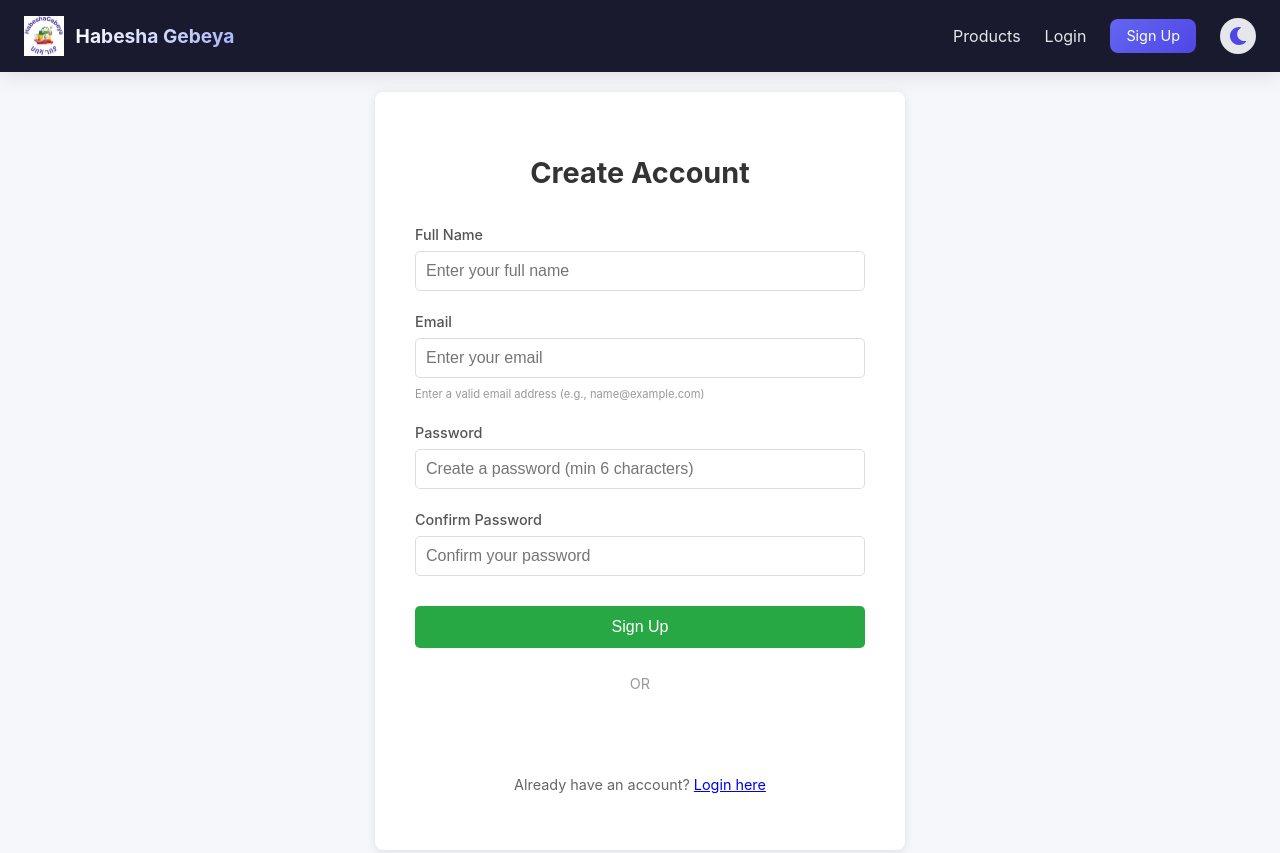
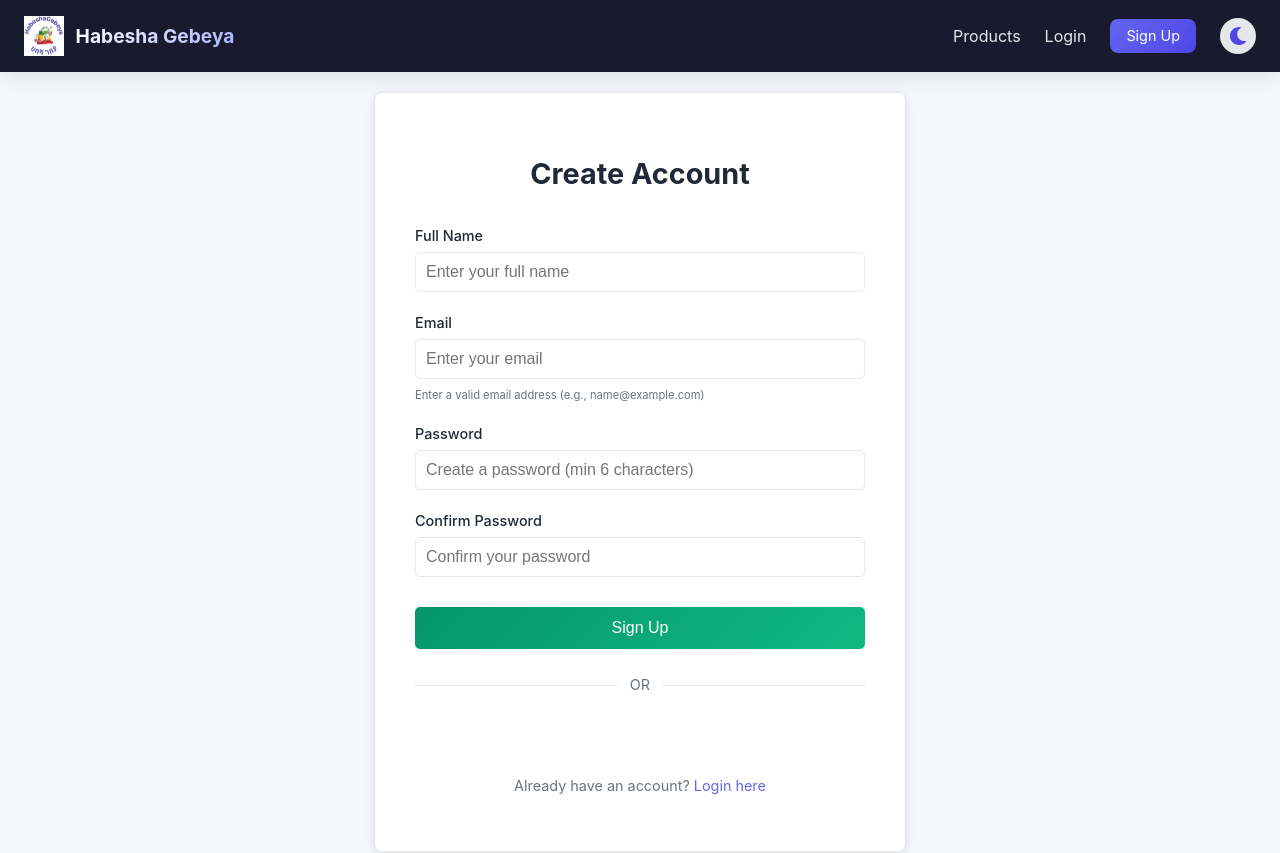
Before and after one commit to mesfinhaileslassie/Ecommerce, a React (Create React App) app in the folder frontend/: page /register in a window 1280 px wide. Shown: the top 853 px of the page. Built offline with nearby package versions, Linux system fonts and the light colour scheme; no server answers.

Commit message:
Dark mode for Sign-Up is applied

```diff
--- a/frontend/src/pages/Login/LoginPage.js
+++ b/frontend/src/pages/Login/LoginPage.js
@@ -89,6 +89,9 @@ const LoginPageContent = () => {
         toast.error('Google login was unsuccessful. Please try again.');
     };
 
+    const googleClientId = process.env.REACT_APP_GOOGLE_CLIENT_ID;
+    const isGoogleConfigured = googleClientId && googleClientId !== 'your_google_client_id_here';
+
     return (
         <div className="login-container">
             <div className="login-form-container">
@@ -146,6 +149,7 @@ const LoginPageContent = () => {
                     <span>OR</span>
                 </div>
 
+                {isGoogleConfigured ? (
                     <div className="login-google-button-wrapper">
                         <GoogleLogin
                             onSuccess={handleGoogleSuccess}
@@ -159,6 +163,11 @@ const LoginPageContent = () => {
                             logo_alignment="center"
                         />
                     </div>
+                ) : (
+                    <div className="login-google-unavailable">
+                        <p>Google Sign In is not configured. Please contact support.</p>
+                    </div>
+                )}
 
                 <p className="login-register-link">
                     Don't have an account? <Link to="/register">Register here</Link>
@@ -171,8 +180,9 @@ const LoginPageContent = () => {
 const LoginPage = () => {
     const googleClientId = process.env.REACT_APP_GOOGLE_CLIENT_ID;
 
-    if (!googleClientId) {
-        console.error("REACT_APP_GOOGLE_CLIENT_ID is not set");
+    // If Google Client ID is not configured, show login without Google
+    if (!googleClientId || googleClientId === 'your_google_client_id_here') {
+        console.warn("REACT_APP_GOOGLE_CLIENT_ID is not set. Google login will not be available.");
         return <LoginPageContent />;
     }
 
@@ -284,10 +294,6 @@ styleSheet.textContent = `
         color: #ffffff;
     }
 
-    body.dark-mode .login-input:focus {
-        border-color: #6366f1;
-    }
-
     .login-input-error {
         border-color: #dc3545;
         background-color: #fff8f8;
@@ -371,6 +377,21 @@ styleSheet.textContent = `
         width: 100%;
     }
 
+    .login-google-unavailable {
+        text-align: center;
+        padding: 12px;
+        background-color: #fef3c7;
+        color: #92400e;
+        border-radius: 5px;
+        font-size: 0.8rem;
+        margin-top: 10px;
+    }
+
+    body.dark-mode .login-google-unavailable {
+        background-color: #7f5f00;
+        color: #ffd966;
+    }
+
     /* Style Google button for dark mode */
     body.dark-mode .login-google-button-wrapper div[role="button"] {
         background-color: #1a1a1a !important;
--- a/frontend/src/pages/Register/RegisterPage.js
+++ b/frontend/src/pages/Register/RegisterPage.js
@@ -113,13 +113,17 @@ const RegisterPageContent = () => {
         toast.error('Google registration was unsuccessful. Please try again.');
     };
 
+    const googleClientId = process.env.REACT_APP_GOOGLE_CLIENT_ID;
+    const isGoogleConfigured = googleClientId && googleClientId !== 'your_google_client_id_here';
+
     return (
-        <div style={styles.container}>
-            <div style={styles.formContainer}>
-                <h1 style={styles.title}>Create Account</h1>
-                <form onSubmit={handleSubmit} style={styles.form}>
-                    <div style={styles.inputGroup}>
-                        <label style={styles.label}>Full Name</label>
+        <div className="register-container">
+            <div className="register-form-container">
+                <h1 className="register-title">Create Account</h1>
+
+                <form onSubmit={handleSubmit} className="register-form">
+                    <div className="register-input-group">
+                        <label className="register-label">Full Name</label>
                         <input
                             type="text"
                             value={name}
@@ -127,17 +131,14 @@ const RegisterPageContent = () => {
                                 setName(e.target.value);
                                 if (errors.name) setErrors({ ...errors, name: '' });
                             }}
-                            style={{
-                                ...styles.input,
-                                ...(errors.name && styles.inputError)
-                            }}
+                            className={`register-input ${errors.name ? 'register-input-error' : ''}`}
                             placeholder="Enter your full name"
                         />
-                        {errors.name && <span style={styles.errorText}>{errors.name}</span>}
+                        {errors.name && <span className="register-error-text">{errors.name}</span>}
                     </div>
 
-                    <div style={styles.inputGroup}>
-                        <label style={styles.label}>Email</label>
+                    <div className="register-input-group">
+                        <label className="register-label">Email</label>
                         <input
                             type="email"
                             value={email}
@@ -145,18 +146,15 @@ const RegisterPageContent = () => {
                                 setEmail(e.target.value);
                                 if (errors.email) setErrors({ ...errors, email: '' });
                             }}
-                            style={{
-                                ...styles.input,
-                                ...(errors.email && styles.inputError)
-                            }}
+                            className={`register-input ${errors.email ? 'register-input-error' : ''}`}
                             placeholder="Enter your email"
                         />
-                        {errors.email && <span style={styles.errorText}>{errors.email}</span>}
-                        <small style={styles.hintText}>Enter a valid email address (e.g., name@example.com)</small>
+                        {errors.email && <span className="register-error-text">{errors.email}</span>}
+                        <small className="register-hint-text">Enter a valid email address (e.g., name@example.com)</small>
                     </div>
 
-                    <div style={styles.inputGroup}>
-                        <label style={styles.label}>Password</label>
+                    <div className="register-input-group">
+                        <label className="register-label">Password</label>
                         <input
                             type="password"
                             value={password}
@@ -164,17 +162,14 @@ const RegisterPageContent = () => {
                                 setPassword(e.target.value);
                                 if (errors.password) setErrors({ ...errors, password: '' });
                             }}
-                            style={{
-                                ...styles.input,
-                                ...(errors.password && styles.inputError)
-                            }}
+                            className={`register-input ${errors.password ? 'register-input-error' : ''}`}
                             placeholder="Create a password (min 6 characters)"
                         />
-                        {errors.password && <span style={styles.errorText}>{errors.password}</span>}
+                        {errors.password && <span className="register-error-text">{errors.password}</span>}
                     </div>
 
-                    <div style={styles.inputGroup}>
-                        <label style={styles.label}>Confirm Password</label>
+                    <div className="register-input-group">
+                        <label className="register-label">Confirm Password</label>
                         <input
                             type="password"
                             value={confirmPassword}
@@ -182,29 +177,27 @@ const RegisterPageContent = () => {
                                 setConfirmPassword(e.target.value);
                                 if (errors.confirmPassword) setErrors({ ...errors, confirmPassword: '' });
                             }}
-                            style={{
-                                ...styles.input,
-                                ...(errors.confirmPassword && styles.inputError)
-                            }}
+                            className={`register-input ${errors.confirmPassword ? 'register-input-error' : ''}`}
                             placeholder="Confirm your password"
                         />
-                        {errors.confirmPassword && <span style={styles.errorText}>{errors.confirmPassword}</span>}
+                        {errors.confirmPassword && <span className="register-error-text">{errors.confirmPassword}</span>}
                     </div>
 
                     <button
                         type="submit"
-                        style={styles.button}
+                        className="register-button"
                         disabled={loading}
                     >
                         {loading ? 'Creating Account...' : 'Sign Up'}
                     </button>
                 </form>
 
-                <div style={styles.divider}>
+                <div className="register-divider">
                     <span>OR</span>
                 </div>
 
-                <div style={styles.googleButtonWrapper}>
+                {isGoogleConfigured ? (
+                    <div className="register-google-button-wrapper">
                         <GoogleLogin
                             onSuccess={handleGoogleSuccess}
                             onError={handleGoogleFailure}
@@ -217,8 +210,13 @@ const RegisterPageContent = () => {
                             logo_alignment="center"
                         />
                     </div>
+                ) : (
+                    <div className="register-google-unavailable">
+                        <p>Google Sign Up is not configured. Please contact support.</p>
+                    </div>
+                )}
 
-                <p style={styles.loginLink}>
+                <p className="register-login-link">
                     Already have an account? <Link to="/login">Login here</Link>
                 </p>
             </div>
@@ -229,8 +227,9 @@ const RegisterPageContent = () => {
 const RegisterPage = () => {
     const googleClientId = process.env.REACT_APP_GOOGLE_CLIENT_ID;
 
-    if (!googleClientId) {
-        console.error("REACT_APP_GOOGLE_CLIENT_ID is not set");
+    // If Google Client ID is not configured, show register without Google
+    if (!googleClientId || googleClientId === 'your_google_client_id_here') {
+        console.warn("REACT_APP_GOOGLE_CLIENT_ID is not set. Google registration will not be available.");
         return <RegisterPageContent />;
     }
 
@@ -241,94 +240,266 @@ const RegisterPage = () => {
     );
 };
 
-const styles = {
-    container: {
-        display: 'flex',
-        justifyContent: 'center',
-        alignItems: 'center',
-        minHeight: 'calc(100vh - 100px)',
-        padding: '20px',
-    },
-    formContainer: {
-        backgroundColor: '#fff',
-        padding: '40px',
-        borderRadius: '8px',
-        boxShadow: '0 2px 10px rgba(0,0,0,0.1)',
-        width: '100%',
-        maxWidth: '450px',
-    },
-    title: {
-        textAlign: 'center',
-        marginBottom: '30px',
-        color: '#333',
-        fontSize: '1.8rem',
-    },
-    form: {
-        display: 'flex',
-        flexDirection: 'column',
-        gap: '20px',
-    },
-    inputGroup: {
-        display: 'flex',
-        flexDirection: 'column',
-        gap: '5px',
-    },
-    label: {
-        fontWeight: '500',
-        color: '#555',
-        fontSize: '0.9rem',
-    },
-    input: {
-        padding: '10px',
-        border: '1px solid #ddd',
-        borderRadius: '5px',
-        fontSize: '16px',
-        transition: 'border-color 0.3s',
-    },
-    inputError: {
-        borderColor: '#dc3545',
-        backgroundColor: '#fff8f8',
-    },
-    errorText: {
-        color: '#dc3545',
-        fontSize: '0.75rem',
-        marginTop: '3px',
-    },
-    hintText: {
-        color: '#999',
-        fontSize: '0.7rem',
-        marginTop: '3px',
-    },
-    button: {
-        padding: '12px',
-        backgroundColor: '#28a745',
-        color: '#fff',
-        border: 'none',
-        borderRadius: '5px',
-        fontSize: '16px',
-        cursor: 'pointer',
-        marginTop: '10px',
-        transition: 'background-color 0.3s',
-    },
-    divider: {
-        textAlign: 'center',
-        margin: '25px 0 20px',
-        color: '#999',
-        position: 'relative',
-        fontSize: '0.9rem',
-    },
-    googleButtonWrapper: {
-        marginTop: '10px',
-        display: 'flex',
-        justifyContent: 'center',
-        width: '100%',
-    },
-    loginLink: {
-        textAlign: 'center',
-        marginTop: '20px',
-        color: '#666',
-        fontSize: '0.9rem',
-    },
-};
+// Inject CSS Styles for RegisterPage
+const styleSheet = document.createElement("style");
+styleSheet.textContent = `
+    /* Register Page Styles - Dark Mode Compatible */
+
+    .register-container {
+        display: flex;
+        justify-content: center;
+        align-items: center;
+        min-height: calc(100vh - 100px);
+        padding: 20px;
+        background-color: var(--bg-body, #f5f7fa);
+    }
+
+    body.dark-mode .register-container {
+        background-color: #0a0a0a;
+    }
+
+    .register-form-container {
+        background-color: var(--card-bg, #fff);
+        padding: 40px;
+        border-radius: 8px;
+        box-shadow: 0 2px 10px rgba(0,0,0,0.1);
+        width: 100%;
+        max-width: 450px;
+        border: 1px solid var(--border-color, #e5e7eb);
+    }
+
+    body.dark-mode .register-form-container {
+        background-color: #1a1a1a;
+        border-color: #333333;
+    }
+
+    .register-title {
+        text-align: center;
+        margin-bottom: 30px;
+        color: var(--text-primary, #333);
+        font-size: 1.8rem;
+    }
+
+    body.dark-mode .register-title {
+        color: #ffffff;
+    }
+
+    .register-form {
+        display: flex;
+        flex-direction: column;
+        gap: 20px;
+    }
+
+    .register-input-group {
+        display: flex;
+        flex-direction: column;
+        gap: 5px;
+    }
+
+    .register-label {
+        font-weight: 500;
+        color: var(--text-primary, #555);
+        font-size: 0.9rem;
+    }
+
+    body.dark-mode .register-label {
+        color: #d1d5db;
+    }
+
+    .register-input {
+        padding: 10px;
+        border: 1px solid var(--border-color, #ddd);
+        border-radius: 5px;
+        font-size: 16px;
+        transition: border-color 0.3s, box-shadow 0.3s;
+        background-color: var(--input-bg, #fff);
+        color: var(--text-primary, #333);
+    }
+
+    .register-input:focus {
+        outline: none;
+        border-color: #6366f1;
+        box-shadow: 0 0 0 2px rgba(99, 102, 241, 0.1);
+    }
+
+    body.dark-mode .register-input {
+        background-color: #0a0a0a;
+        border-color: #444444;
+        color: #ffffff;
+    }
+
+    .register-input-error {
+        border-color: #dc3545;
+        background-color: #fff8f8;
+    }
+
+    body.dark-mode .register-input-error {
+        border-color: #ef4444;
+        background-color: rgba(239, 68, 68, 0.1);
+    }
+
+    .register-error-text {
+        color: #dc3545;
+        font-size: 0.75rem;
+        margin-top: 3px;
+    }
+
+    body.dark-mode .register-error-text {
+        color: #f87171;
+    }
+
+    .register-hint-text {
+        color: var(--text-secondary, #999);
+        font-size: 0.7rem;
+        margin-top: 3px;
+    }
+
+    body.dark-mode .register-hint-text {
+        color: #888888;
+    }
+
+    .register-button {
+        padding: 12px;
+        background: linear-gradient(135deg, #059669, #10b981);
+        color: #fff;
+        border: none;
+        border-radius: 5px;
+        font-size: 16px;
+        cursor: pointer;
+        margin-top: 10px;
+        transition: all 0.3s;
+    }
+
+    .register-button:hover:not(:disabled) {
+        transform: translateY(-2px);
+        background: linear-gradient(135deg, #047857, #059669);
+        box-shadow: 0 4px 12px rgba(16, 185, 129, 0.3);
+    }
+
+    .register-button:disabled {
+        opacity: 0.6;
+        cursor: not-allowed;
+    }
+
+    .register-divider {
+        text-align: center;
+        margin: 25px 0 20px;
+        color: var(--text-secondary, #999);
+        position: relative;
+        font-size: 0.9rem;
+    }
+
+    body.dark-mode .register-divider {
+        color: #888888;
+    }
+
+    .register-divider::before,
+    .register-divider::after {
+        content: '';
+        position: absolute;
+        top: 50%;
+        width: 45%;
+        height: 1px;
+        background-color: var(--border-color, #ddd);
+    }
+
+    .register-divider::before {
+        left: 0;
+    }
+
+    .register-divider::after {
+        right: 0;
+    }
+
+    body.dark-mode .register-divider::before,
+    body.dark-mode .register-divider::after {
+        background-color: #333333;
+    }
+
+    .register-google-button-wrapper {
+        margin-top: 10px;
+        display: flex;
+        justify-content: center;
+        width: 100%;
+    }
+
+    .register-google-unavailable {
+        text-align: center;
+        padding: 12px;
+        background-color: #fef3c7;
+        color: #92400e;
+        border-radius: 5px;
+        font-size: 0.8rem;
+        margin-top: 10px;
+    }
+
+    body.dark-mode .register-google-unavailable {
+        background-color: #7f5f00;
+        color: #ffd966;
+    }
+
+    /* Style Google button for dark mode */
+    body.dark-mode .register-google-button-wrapper div[role="button"] {
+        background-color: #1a1a1a !important;
+        border-color: #333333 !important;
+    }
+
+    body.dark-mode .register-google-button-wrapper span {
+        color: #ffffff !important;
+    }
+
+    .register-login-link {
+        text-align: center;
+        margin-top: 20px;
+        color: var(--text-secondary, #666);
+        font-size: 0.9rem;
+    }
+
+    body.dark-mode .register-login-link {
+        color: #a0a0a0;
+    }
+
+    .register-login-link a {
+        color: #6366f1;
+        text-decoration: none;
+        transition: color 0.3s;
+    }
+
+    .register-login-link a:hover {
+        color: #4f46e5;
+        text-decoration: underline;
+    }
+
+    body.dark-mode .register-login-link a {
+        color: #a5b4fc;
+    }
+
+    body.dark-mode .register-login-link a:hover {
+        color: #c7d2fe;
+    }
+
+    /* Responsive */
+    @media (max-width: 480px) {
+        .register-form-container {
+            padding: 25px 20px;
+        }
+
+        .register-title {
+            font-size: 1.5rem;
+            margin-bottom: 20px;
+        }
+
+        .register-button {
+            padding: 10px;
+            font-size: 14px;
+        }
+
+        .register-input {
+            font-size: 14px;
+            padding: 8px;
+        }
+    }
+`;
+document.head.appendChild(styleSheet);
 
 export default RegisterPage;
```
Lines whose indentation alone changed are shown as unchanged.
